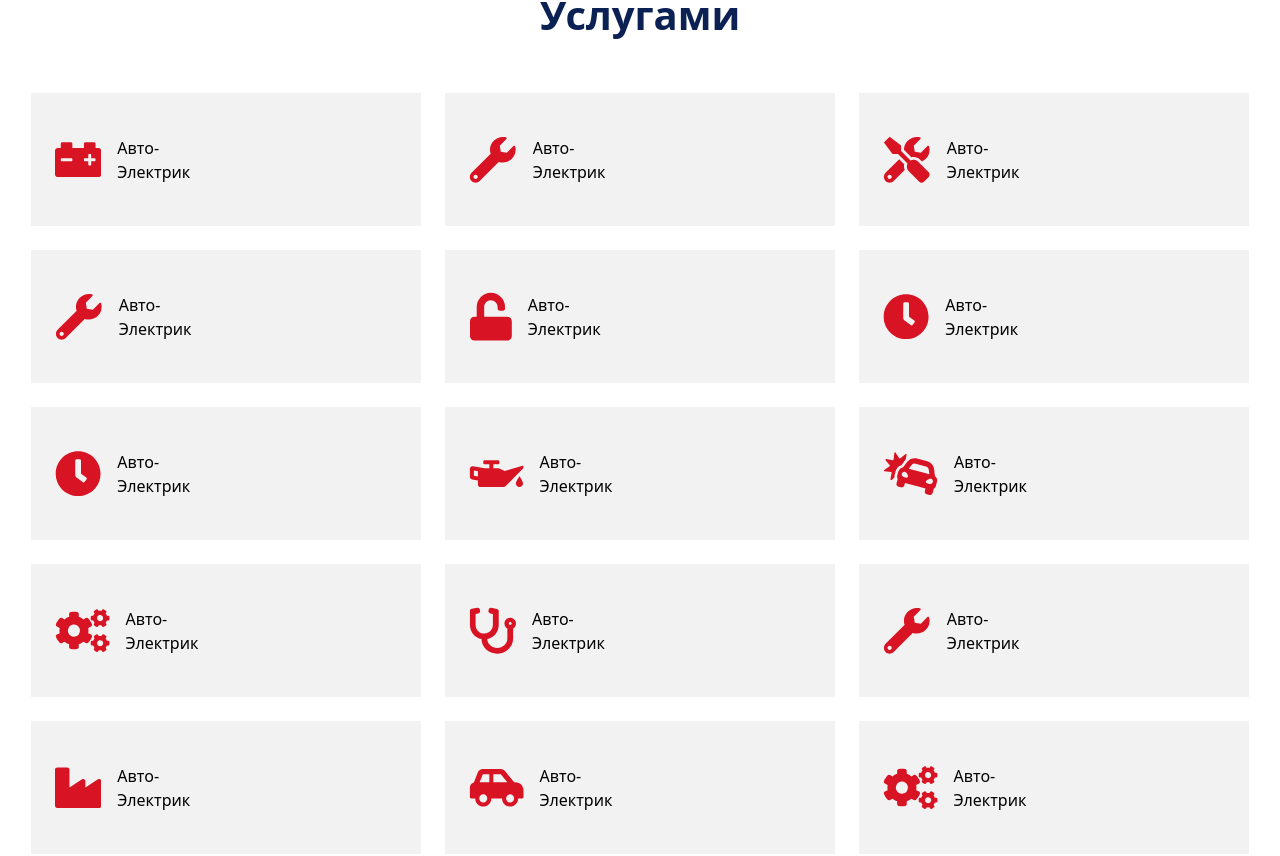
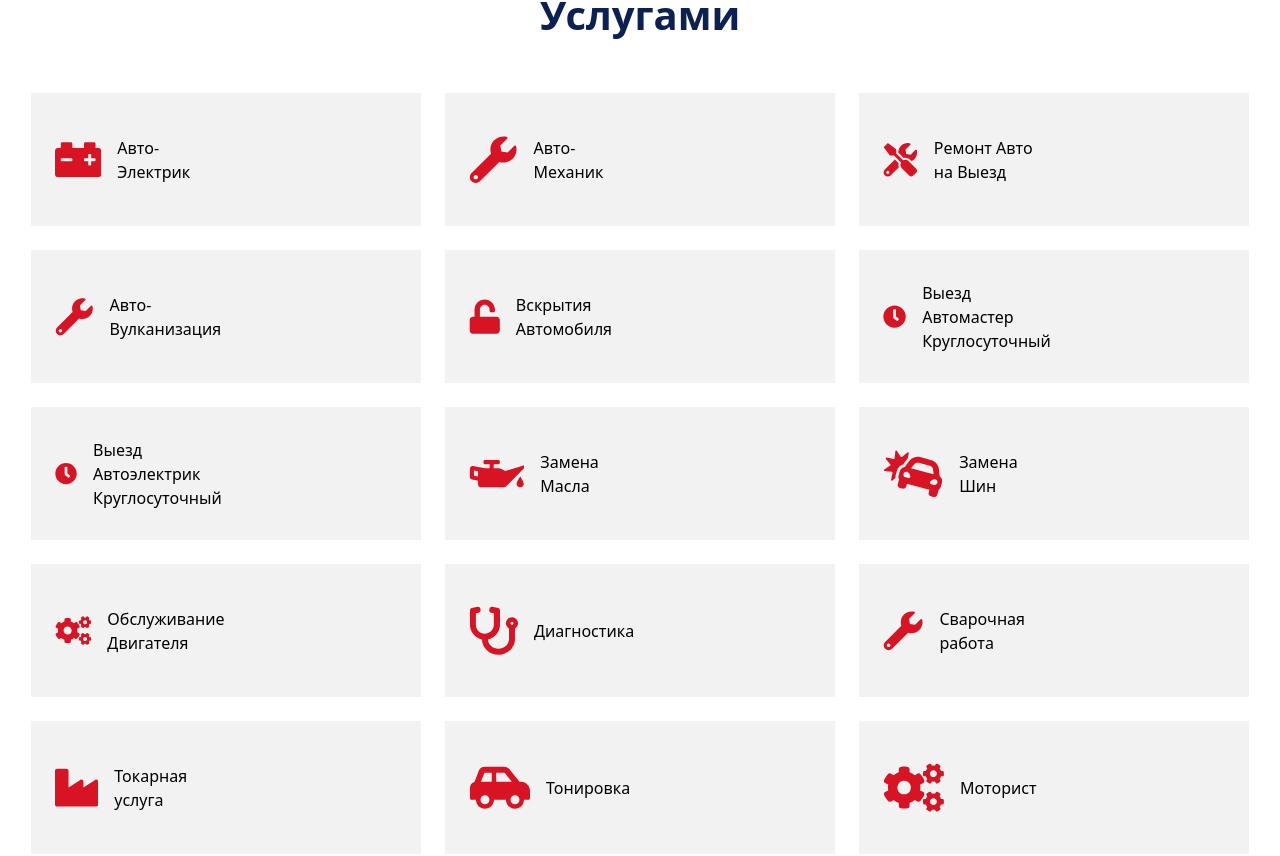
Before and after one commit to abdulhafiz0007/SigmaService, a React (Vite) app: page / in a window 1280 px wide. Shown: the part 1038-1894 px from the top of the page. Built offline with nearby package versions, Linux system fonts and the light colour scheme.

Commit message:
fix modal issues

```diff
--- a/src/App.jsx
+++ b/src/App.jsx
@@ -9,10 +9,23 @@ import { Header } from "./components/Header/Header";
 import { Location } from "./components/Location/Location";
 import { Service } from "./components/Service/Service";
 import { FormContext } from "./context/FormContext";
+import { useEffect } from "react";
+import { Form } from "./components/Form/Form";
+import { ToastContainer, toast } from "react-toastify";
+import "react-toastify/dist/ReactToastify.css";
+
 
 function App() {
 
    const { isFormActive } = useContext(FormContext);
+   const [shouldShowToast, setShouldShowToast] = useState(false);
+
+   useEffect(() => {
+      if (!isFormActive && shouldShowToast) {
+        toast.success("Message sent!");
+        setShouldShowToast(false);
+      }
+    }, [isFormActive, shouldShowToast]);
 
    if (isFormActive === true) {
       document.body.style.overflow = "hidden";
@@ -23,6 +36,7 @@ function App() {
    return (
       <>
          <Header />
+         <Form setShouldShowToast={setShouldShowToast} />
          <About />
          <Service />
          <AvtoService />
@@ -30,6 +44,20 @@ function App() {
          <Experience />
          <Location />
          <Footer />
+         <ToastContainer
+               position="top-right"
+               autoClose={5000}
+               hideProgressBar={false}
+               newestOnTop={false}
+               closeOnClick={false}
+               rtl={false}
+               pauseOnFocusLoss
+               draggable
+               pauseOnHover
+               theme="light"
+               toastClassName="!w-[80%] sm:!w-[400px] !mx-auto mt-5"
+               bodyClassName="text-sm"
+            />
       </>
    );
 }
--- a/src/components/Form/Form.jsx
+++ b/src/components/Form/Form.jsx
@@ -3,8 +3,13 @@ import React from "react";
 import { ToastContainer, toast } from "react-toastify";
 import "react-toastify/dist/ReactToastify.css";
 import { motion } from "framer-motion";
+import { useContext } from "react";
+import { FormContext } from "../../context/FormContext";
 
-export const Form = ({ isFormActive, setIsFormActive }) => {
+export const Form = ({ setShouldShowToast }) => {
+
+   const { isFormActive, setIsFormActive } = useContext(FormContext);
+
    const sendMessage = (evt) => {
       evt.preventDefault();
       const token = "7254513625:AAEhMcoF_YjIrcdmoWYfA1MCPwE3SMUd89M";
@@ -22,12 +27,13 @@ export const Form = ({ isFormActive, setIsFormActive }) => {
          },
       })
          .then((res) => {
-            toast.success("Message sent!", {
-                onClose: () => setIsFormActive(false,)
-            });
+            if(res.status === 200) {
+               setIsFormActive(false)
+               setShouldShowToast(true);
+            }
          })
          .catch((err) => toast.error("Message Failed"));
-   };
+      };
 
    return (
       isFormActive && (
@@ -64,20 +70,6 @@ export const Form = ({ isFormActive, setIsFormActive }) => {
                   Send
                </button>
             </motion.form>
-            <ToastContainer
-               position="top-right"
-               autoClose={5000}
-               hideProgressBar={false}
-               newestOnTop={false}
-               closeOnClick={false}
-               rtl={false}
-               pauseOnFocusLoss
-               draggable
-               pauseOnHover
-               theme="light"
-               toastClassName="!w-[80%] sm:!w-[400px] !mx-auto mt-5"
-               bodyClassName="text-sm"
-            />
          </div>
       )
    );
--- a/src/components/Header/Header.jsx
+++ b/src/components/Header/Header.jsx
@@ -58,8 +58,8 @@ export const Header = () => {
          }`}
       >
          <div className="flex items-center justify-between border-b-[1px] border-slate-300">
-            <a href="index.html" className="site-header__logo">
-               <img src={Logo} alt="" />
+            <a href="#" className="site-header__logo">
+               <img src={Logo} alt="header logo" />
             </a>
             <div className="flex items-center gap-4">
                <nav className="site-header__nav navbar hidden lg:block">
@@ -154,7 +154,7 @@ export const Header = () => {
          <nav className={`${active ? "block pl-[60px] py-3" : "hidden"}`}>
             <ul className="flex flex-col items-start gap-4">
                <li
-                  onClick={() => handleNavClick("#home")}
+                  onClick={() => {handleNavClick("#home"); setActive(!active)}}
                   className="navbar__item"
                >
                   <a
@@ -169,7 +169,7 @@ export const Header = () => {
                   </a>
                </li>
                <li
-                  onClick={() => handleNavClick("#about")}
+                  onClick={() => {handleNavClick("#about"); setActive(!active)}}
                   className="navbar__item"
                >
                   <a
@@ -184,7 +184,7 @@ export const Header = () => {
                   </a>
                </li>
                <li
-                  onClick={() => handleNavClick("#service")}
+                  onClick={() => {handleNavClick("#service"); setActive(!active)}}
                   className="navbar__item"
                >
                   <a
@@ -199,7 +199,7 @@ export const Header = () => {
                   </a>
                </li>
                <li
-                  onClick={() => handleNavClick("#contact")}
+                 onClick={() => {handleNavClick("#contact"); setActive(!active)}}
                   className="navbar__item"
                >
                   <a
--- a/src/components/Service/Service.jsx
+++ b/src/components/Service/Service.jsx
@@ -100,21 +100,22 @@ export const Service = () => {
          </motion.h2>
          <ul className="flex flex-wrap justify-center items-start mt-[48px] gap-[24px] services-list">
             <ServiceItem icon={ServiceIcon1} text="Авто-Электрик" delay={0.5} />
-            <ServiceItem icon={ServiceIcon2} text="Авто-Электрик" delay={0.6} />
-            <ServiceItem icon={ServiceIcon3} text="Авто-Электрик" delay={0.7} />
-            <ServiceItem icon={ServiceIcon4} text="Авто-Электрик" delay={0.8} />
-            <ServiceItem icon={ServiceIcon5} text="Авто-Электрик" delay={0.9} />
-            <ServiceItem icon={ServiceIcon6} text="Авто-Электрик" delay={1.0} />
-            <ServiceItem icon={ServiceIcon7} text="Авто-Электрик" delay={1.1} />
-            <ServiceItem icon={ServiceIcon8} text="Авто-Электрик" delay={1.2} />
-            <ServiceItem icon={ServiceIcon9} text="Авто-Электрик" delay={1.3} />
-            <ServiceItem icon={ServiceIcon10} text="Авто-Электрик" delay={1.4} />
-            <ServiceItem icon={ServiceIcon11} text="Авто-Электрик" delay={1.5} />
-            <ServiceItem icon={ServiceIcon12} text="Авто-Электрик" delay={1.6} />
-            <ServiceItem icon={ServiceIcon13} text="Авто-Электрик" delay={1.7} />
-            <ServiceItem icon={ServiceIcon14} text="Авто-Электрик" delay={1.8} />
-            <ServiceItem icon={ServiceIcon15} text="Авто-Электрик" delay={1.9} />
-            <ServiceItem icon={ServiceIcon16} text="Авто-Электрик" delay={2.0} />
+            <ServiceItem icon={ServiceIcon2} text="Авто-Механик" delay={0.6} />
+            <ServiceItem icon={ServiceIcon3} text="Ремонт Авто на Выезд" delay={0.7} />
+            <ServiceItem icon={ServiceIcon4} text="Авто-Вулканизация" delay={0.8} />
+            <ServiceItem icon={ServiceIcon5} text="Вскрытия Автомобиля" delay={0.9} />
+            <ServiceItem icon={ServiceIcon6} text="Выезд Автомастер Круглосуточный" delay={1.0} />
+            <ServiceItem icon={ServiceIcon7} text="Выезд Автоэлектрик
+Круглосуточный" delay={1.1} />
+            <ServiceItem icon={ServiceIcon8} text="Замена Масла" delay={1.2} />
+            <ServiceItem icon={ServiceIcon9} text="Замена Шин" delay={1.3} />
+            <ServiceItem icon={ServiceIcon10} text="Обслуживание Двигателя" delay={1.4} />
+            <ServiceItem icon={ServiceIcon11} text="Диагностика" delay={1.5} />
+            <ServiceItem icon={ServiceIcon12} text="Сварочная работа" delay={1.6} />
+            <ServiceItem icon={ServiceIcon13} text="Токарная услуга" delay={1.7} />
+            <ServiceItem icon={ServiceIcon14} text="Тонировка" delay={1.8} />
+            <ServiceItem icon={ServiceIcon15} text="Моторист" delay={1.9} />
+            <ServiceItem icon={ServiceIcon16} text="Кастаправ" delay={2.0} />
          </ul>
       </div>
    );
```
